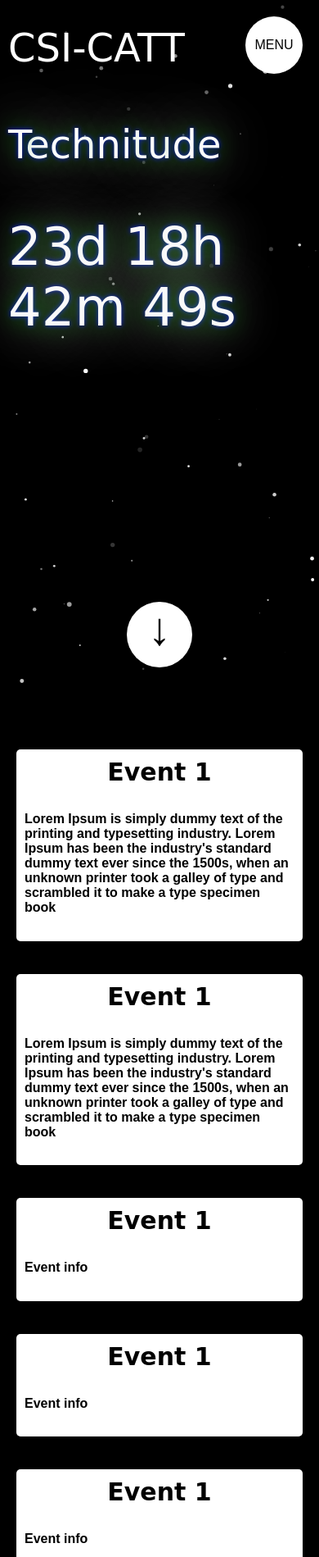
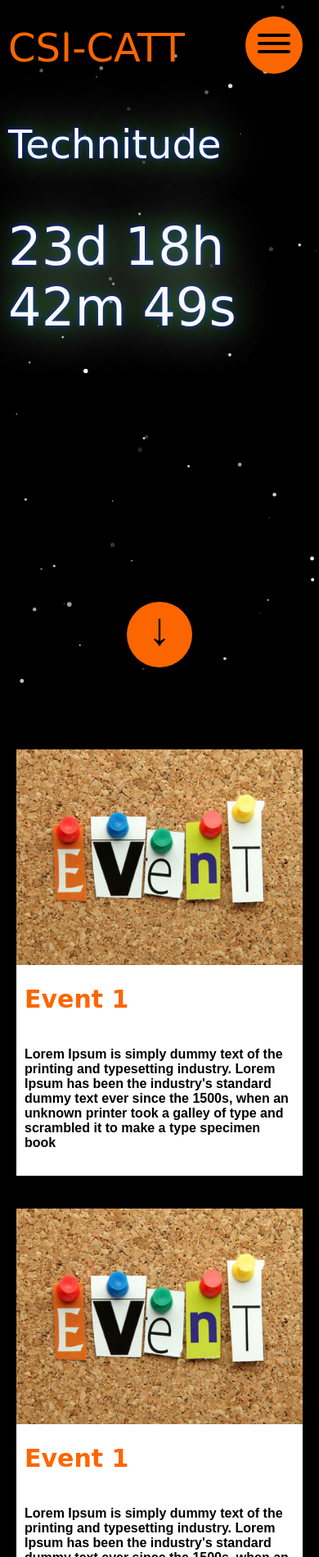
Before and after one commit to swap9820/eclairsp.github.io, a plain HTML site: page index.html in a window 390 px wide. Shown: the top 1899 px of the page at 82% size. Drawn offline with Linux system fonts and the light colour scheme; a web font is replaced by a local one.

Commit message:
Add files via upload

```diff
--- /dev/null
+++ b/hamburger.css
@@ -0,0 +1,79 @@
+/*!
+ * Hamburgers
+ * @description Tasty CSS-animated hamburgers
+ * @author Jonathan Suh @jonsuh
+ * @site https://jonsuh.com/hamburgers
+ * @link https://github.com/jonsuh/hamburgers
+ */
+.hamburger {
+  padding: 15px 15px;
+  display: inline-block;
+  cursor: pointer;
+  transition-property: opacity, filter;
+  transition-duration: 0.15s;
+  transition-timing-function: linear;
+  font: inherit;
+  color: inherit;
+  text-transform: none;
+  background-color: transparent;
+  border: 0;
+  margin: 0 auto;
+  overflow: visible; }
+  .hamburger:hover {
+    opacity: 0.7; }
+
+.hamburger-box {
+  width: 40px;
+  height: 24px;
+  display: inline-block;
+  position: relative; }
+
+.hamburger-inner {
+  display: block;
+  top: 50%;
+  margin-top: -2px; }
+  .hamburger-inner, .hamburger-inner::before, .hamburger-inner::after {
+    width: 40px;
+    height: 4px;
+    background-color: #000;
+    border-radius: 4px;
+    position: absolute;
+    transition-property: transform;
+    transition-duration: 0.15s;
+    transition-timing-function: ease; }
+  .hamburger-inner::before, .hamburger-inner::after {
+    content: "";
+    display: block; }
+  .hamburger-inner::before {
+    top: -10px; }
+  .hamburger-inner::after {
+    bottom: -10px; }
+
+/*
+   * Emphatic
+   */
+.hamburger--emphatic {
+  overflow: hidden; }
+  .hamburger--emphatic .hamburger-inner {
+    transition: background-color 0.125s 0.175s ease-in; }
+    .hamburger--emphatic .hamburger-inner::before {
+      left: 0;
+      transition: transform 0.125s cubic-bezier(0.6, 0.04, 0.98, 0.335), top 0.05s 0.125s linear, left 0.125s 0.175s ease-in; }
+    .hamburger--emphatic .hamburger-inner::after {
+      top: 10px;
+      right: 0;
+      transition: transform 0.125s cubic-bezier(0.6, 0.04, 0.98, 0.335), top 0.05s 0.125s linear, right 0.125s 0.175s ease-in; }
+  .hamburger--emphatic.is-active .hamburger-inner {
+    transition-delay: 0s;
+    transition-timing-function: ease-out;
+    background-color: transparent; }
+    .hamburger--emphatic.is-active .hamburger-inner::before {
+      left: -80px;
+      top: -80px;
+      transform: translate3d(80px, 80px, 0) rotate(45deg);
+      transition: left 0.125s ease-out, top 0.05s 0.125s linear, transform 0.125s 0.175s cubic-bezier(0.075, 0.82, 0.165, 1); }
+    .hamburger--emphatic.is-active .hamburger-inner::after {
+      right: -80px;
+      top: -80px;
+      transform: translate3d(-80px, 80px, 0) rotate(-45deg);
+      transition: right 0.125s ease-out, top 0.05s 0.125s linear, transform 0.125s 0.175s cubic-bezier(0.075, 0.82, 0.165, 1); }
--- a/index.html
+++ b/index.html
@@ -12,6 +12,7 @@
 
 
     <link rel="stylesheet" type="text/css" media="screen" href="main.css" />
+    <link rel="stylesheet" type="text/css" media="screen" href="hamburger.css" />
 </head>
 <body>
 
@@ -19,7 +20,13 @@
 
         <div class="navigation">
                 <input type="checkbox" class="checkbox" id="check">
-                <label for="check" class="nav-btn">MENU</label>
+                <label for="check" class="nav-btn" id="nav-btn">
+                    <div class="hamburger hamburger--emphatic" id="ham">
+                        <div class="hamburger-box">
+                          <div class="hamburger-inner"></div>
+                        </div>
+                    </div>
+                </label>
 
                 <div class="nav-background"></div>
 
@@ -27,7 +34,6 @@
                     <ol class="list" id="menu">
                         <li class="list-item"><a href="#head" class="link">Home</a></li>
                         <li class="list-item"><a href="#eve" class="link">Events</a></li>
-                        <li class="list-item"><a href="#" class="link">CPL</a></li>
                         <li class="list-item"><a href="#con" class="link">Contact Us</a></li>
                         <li class="list-item"><a href="#" class="link">Sponsors</a></li>
                     </ol>
@@ -37,8 +43,8 @@
         <header class="head" id="head">
 
             <span class="header">CSI-CATT</span>
-            <p class="error"><span>T</span>ech<span>ni</span>tu<span>de</span></p>
-            <p class="error error-1" id="demo"></p>
+            <p class="error tracking-in-expand"><span>T</span>ech<span>ni</span>tu<span>de</span></p>
+            <p class="error error-1 tracking-in-expand" id="demo"></p>
             <div class="btn-center">
                 <div class="scroll-btn pulsate-fwd" id="btn"> ↓ </div>
             </div>
@@ -47,57 +53,66 @@
 
         <section id="eve" class="events">
             <div class="card-main">
+                <img src="events_medium.jpg" class="image-responsive">
                 <div class="card-deatils">
                     <h4 class="card-name">Event 1</h4>
                     <h4 class="id">Lorem Ipsum is simply dummy text of the printing and typesetting industry. Lorem Ipsum has been the industry's standard dummy text ever since the 1500s, when an unknown printer took a galley of type and scrambled it to make a type specimen book</h4>
                 </div>
             </div>
             <div class="card-main">
+                <img src="events_medium.jpg" class="image-responsive">
                 <div class="card-deatils">
                     <h4 class="card-name">Event 1</h4>
                     <h4 class="id">Lorem Ipsum is simply dummy text of the printing and typesetting industry. Lorem Ipsum has been the industry's standard dummy text ever since the 1500s, when an unknown printer took a galley of type and scrambled it to make a type specimen book</h4>
                 </div>
             </div>
             <div class="card-main">
+                <img src="events_medium.jpg" class="image-responsive">
                 <div class="card-deatils">
                     <h4 class="card-name">Event 1</h4>
-                    <h4 class="id">Event info</h4>
+                    <h4 class="id">Lorem Ipsum is simply dummy text of the printing and typesetting industry. Lorem Ipsum has been the industry's standard dummy text ever since the 1500s, when an unknown printer took a galley of type and scrambled it to make a type specimen book</h4>
                 </div>
             </div>
             <div class="card-main">
+                <img src="events_medium.jpg" class="image-responsive">
                 <div class="card-deatils">
                     <h4 class="card-name">Event 1</h4>
-                    <h4 class="id">Event info</h4>
+                    <h4 class="id">Lorem Ipsum is simply dummy text of the printing and typesetting industry. Lorem Ipsum has been the industry's standard dummy text ever since the 1500s, when an unknown printer took a galley of type and scrambled it to make a type specimen book</h4>
                 </div>
             </div>
             <div class="card-main">
+                <img src="events_medium.jpg" class="image-responsive">
                 <div class="card-deatils">
                     <h4 class="card-name">Event 1</h4>
-                    <h4 class="id">Event info</h4>
+                    <h4 class="id">Lorem Ipsum is simply dummy text of the printing and typesetting industry. Lorem Ipsum has been the industry's standard dummy text ever since the 1500s, when an unknown printer took a galley of type and scrambled it to make a type specimen book</h4>
                 </div>
             </div>
             <div class="card-main">
+                <img src="events_medium.jpg" class="image-responsive">
                 <div class="card-deatils">
                     <h4 class="card-name">Event 1</h4>
-                    <h4 class="id">Event info</h4>
+                    <h4 class="id">Lorem Ipsum is simply dummy text of the printing and typesetting industry. Lorem Ipsum has been the industry's standard dummy text ever since the 1500s, when an unknown printer took a galley of type and scrambled it to make a type specimen book</h4>
                 </div>
             </div>
             <div class="card-main">
+                <img src="events_medium.jpg" class="image-responsive">
                 <div class="card-deatils">
                     <h4 class="card-name">Event 1</h4>
-                    <h4 class="id">Event info</h4>
+                    <h4 class="id">Lorem Ipsum is simply dummy text of the printing and typesetting industry. Lorem Ipsum has been the industry's standard dummy text ever since the 1500s, when an unknown printer took a galley of type and scrambled it to make a type specimen book</h4>
                 </div>
             </div>
             <div class="card-main">
+                <img src="events_medium.jpg" class="image-responsive">
                 <div class="card-deatils">
                     <h4 class="card-name">Event 1</h4>
-                    <h4 class="id">Event info</h4>
+                    <h4 class="id">Lorem Ipsum is simply dummy text of the printing and typesetting industry. Lorem Ipsum has been the industry's standard dummy text ever since the 1500s, when an unknown printer took a galley of type and scrambled it to make a type specimen book</h4>
                 </div>
             </div>
             <div class="card-main">
+                <img src="events_medium.jpg" class="image-responsive">
                 <div class="card-deatils">
                     <h4 class="card-name">Event 1</h4>
-                    <h4 class="id">Event info</h4>
+                    <h4 class="id">Lorem Ipsum is simply dummy text of the printing and typesetting industry. Lorem Ipsum has been the industry's standard dummy text ever since the 1500s, when an unknown printer took a galley of type and scrambled it to make a type specimen book</h4>
                 </div>
             </div>
         </section>
@@ -110,34 +125,6 @@
     </div>
 
 <script>
-// Set the date we're counting down to
-var countDownDate = new Date("Oct 4, 2018 10:00:00").getTime();
-
-// Update the count down every 1 second
-var x = setInterval(function() {
-
-  // Get todays date and time
-  var now = new Date().getTime();
-
-  // Find the distance between now and the count down date
-  var distance = countDownDate - now;
-
-  // Time calculations for days, hours, minutes and seconds
-  var days = Math.floor(distance / (1000 * 60 * 60 * 24));
-  var hours = Math.floor((distance % (1000 * 60 * 60 * 24)) / (1000 * 60 * 60));
-  var minutes = Math.floor((distance % (1000 * 60 * 60)) / (1000 * 60));
-  var seconds = Math.floor((distance % (1000 * 60)) / 1000);
-
-  // Display the result in the element with id="demo"
-  document.getElementById("demo").innerHTML = "<span>" + days + "d </span>" + "<span>" + hours + "h </span>" + "<span>"
-  + minutes + "m </span>" + "<span>" + seconds + "s </span>";
-
-  // If the count down is finished, write some text
-  if (distance < 0) {
-    clearInterval(x);
-    document.getElementById("demo").innerHTML = "EXPIRED";
-  }
-}, 1000);
 
 document.getElementById("btn").addEventListener('click', function(){
     document.getElementById('eve').scrollIntoView({
@@ -148,7 +135,12 @@ document.getElementById("btn").addEventListener('click', function(){
 }, false)
 
 document.getElementById("menu").addEventListener('click', function(){
+    document.getElementById('ham').classList.toggle('is-active')
     document.getElementById('check').click();
+}, false)
+
+document.getElementById("nav-btn").addEventListener('click', function(){
+    document.getElementById('ham').classList.toggle('is-active')
 }, false)
 
 document.querySelectorAll("a[href^=\"#\"]").forEach((anchor) => {
--- a/main.css
+++ b/main.css
@@ -48,9 +48,26 @@ canvas{
     left: 60px;
     position: absolute;
     font-size: 6em;
-    color: #fff;
+    color: #FC6600;
     font-family: 'Megrim', cursive;
 }
+
+.tracking-in-expand {
+	animation: tracking-in-expand 0.7s cubic-bezier(0.215, 0.610, 0.355, 1.000) both;
+}
+
+@keyframes tracking-in-expand {
+    0% {
+      letter-spacing: -0.5em;
+      opacity: 0;
+    }
+    40% {
+      opacity: 0.6;
+    }
+    100% {
+      opacity: 1;
+    }
+  }
 
 .error:hover {
     text-shadow: 0 0 200px #ffffff,0 0 80px #008000,0 0 6px #0000ff;
@@ -98,7 +115,7 @@ canvas{
     width: 80px;
     height: 80px;
     border-radius: 50%;
-    background: #fff;
+    background: #FC6600;
     color: black;
     line-height: 65px;
     font-size: 3.5em;
@@ -138,34 +155,57 @@ canvas{
     -webkit-box-shadow: 15px 9px 29px -6px rgba(0, 0, 0, 0.75);
     -moz-box-shadow: 15px 9px 29px -6px rgba(0, 0, 0, 0.75);
     box-shadow: 15px 9px 29px -6px rgba(0, 0, 0, 0.75);
-    transition: transform 0.3s;
     width: 500px;
     margin: 20px;
-    border-radius: 5px;
 }
 .card-main-deatils {
     padding: 2px 16px;
 }
 
 .card-name {
-    text-align: center;
+    padding: 10px;
     font-size: 30px;
     margin: 0;
+    color: #FC6600;
     margin-top: 10px;
     margin-bottom: 10px;
     font-family: 'Megrim', cursive;
-}
-.card-main:hover {
-    transform: scale(1.05);
-    -webkit-box-shadow: 15px 9px 29px -6px rgba(0, 0, 0, 0.75);
-    -moz-box-shadow: 15px 9px 29px -6px rgba(0, 0, 0, 0.75);
-    box-shadow: 15px 9px 29px -6px rgba(0, 0, 0, 0.75);
 }
 
 .id {
     padding: 10px;
     font-family: sans-serif;
 }
+
+.card-main:hover {
+    animation: wobble-hor-bottom 0.8s both;
+    -webkit-box-shadow: 15px 9px 29px -6px rgba(0, 0, 0, 0.75);
+    -moz-box-shadow: 15px 9px 29px -6px rgba(0, 0, 0, 0.75);
+    box-shadow: 15px 9px 29px -6px rgba(0, 0, 0, 0.75);
+}
+
+@keyframes wobble-hor-bottom {
+    0%,
+    100% {
+      transform: translateX(0%);
+      transform-origin: 50% 50%;
+    }
+    15% {
+      transform: translateX(-30px) rotate(-6deg);
+    }
+    30% {
+      transform: translateX(15px) rotate(6deg);
+    }
+    45% {
+      transform: translateX(-15px) rotate(-3.6deg);
+    }
+    60% {
+      transform: translateX(9px) rotate(2.4deg);
+    }
+    75% {
+      transform: translateX(-6px) rotate(-1.2deg);
+    }
+  }
 
 .contact {
     width: 83%;
@@ -199,11 +239,17 @@ canvas{
     border-radius: 50%;
     top: 60px;
     right: 60px;
-    background: #fff;
+    background: #FC6600;
     text-align: center;
-    line-height: 70px;
     font-family: sans-serif;
     z-index: 2000;
+}
+
+.hamburger {
+    position: absolute;
+    top: 50%;
+    left: 50%;
+    transform: translate(-50%, -50%);
 }
 
 .nav-background {
@@ -213,7 +259,7 @@ canvas{
     border-radius: 50%;
     top: 65px;
     right: 65px;
-    background: radial-gradient(circle, #000000 0%, #dadada 100%);
+    background: radial-gradient(circle, rgba(0,0,0,1) 0%, rgba(255,255,255,0.8) 70%);
     z-index: 1000;
     transition: transform .8s cubic-bezier(0.785, 0.135, 0.15, 0.86);
 }
@@ -257,7 +303,7 @@ canvas{
 
 .link:active, .link:hover {
     background-position: 100%;
-    color: #9100ff;
+    color: #FC6600;
     transform: translateX(10px);
 }
 
```
Also changed, not shown: main.js (+29 -0 lines), events_medium.jpg (added).
